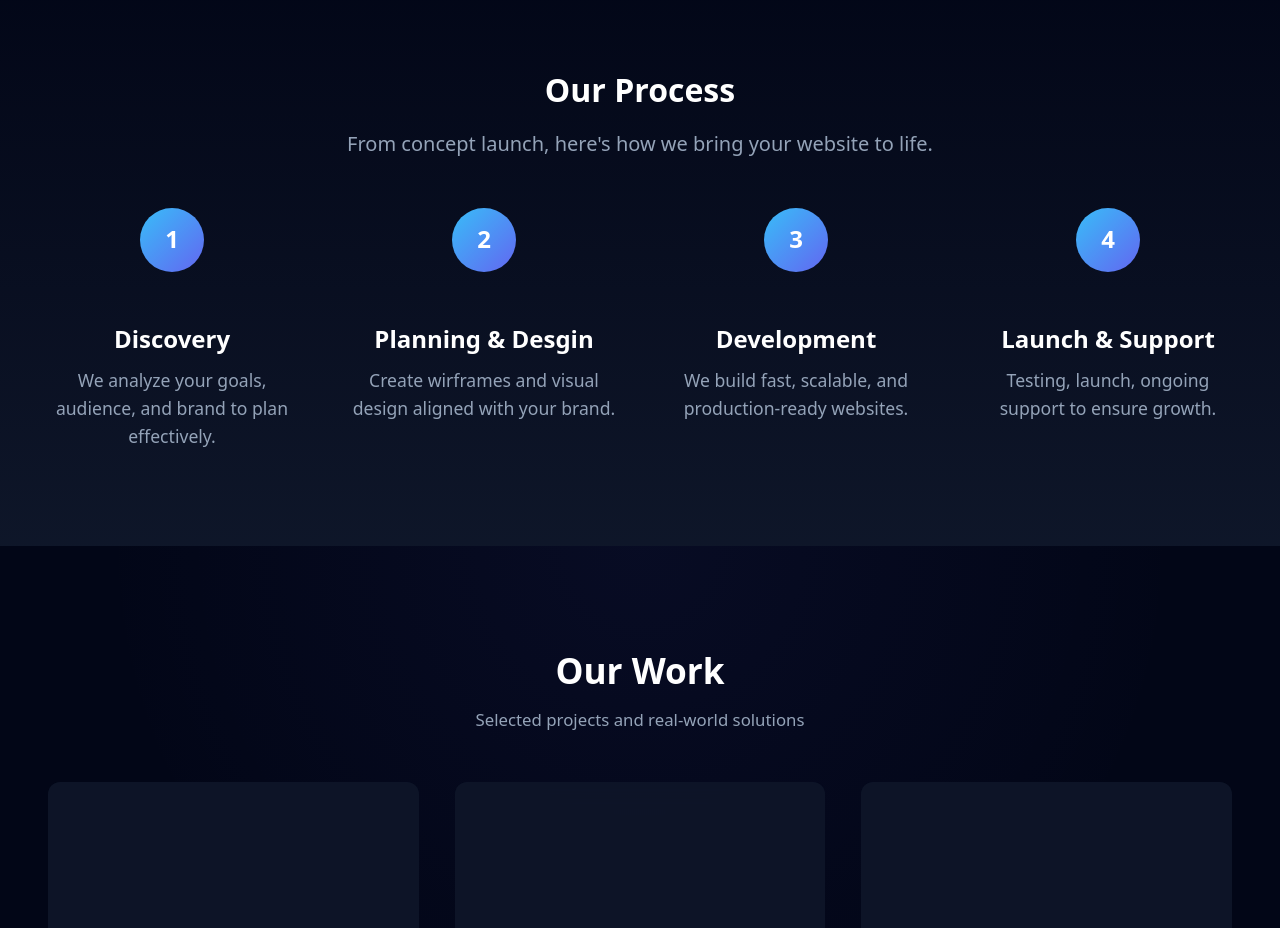
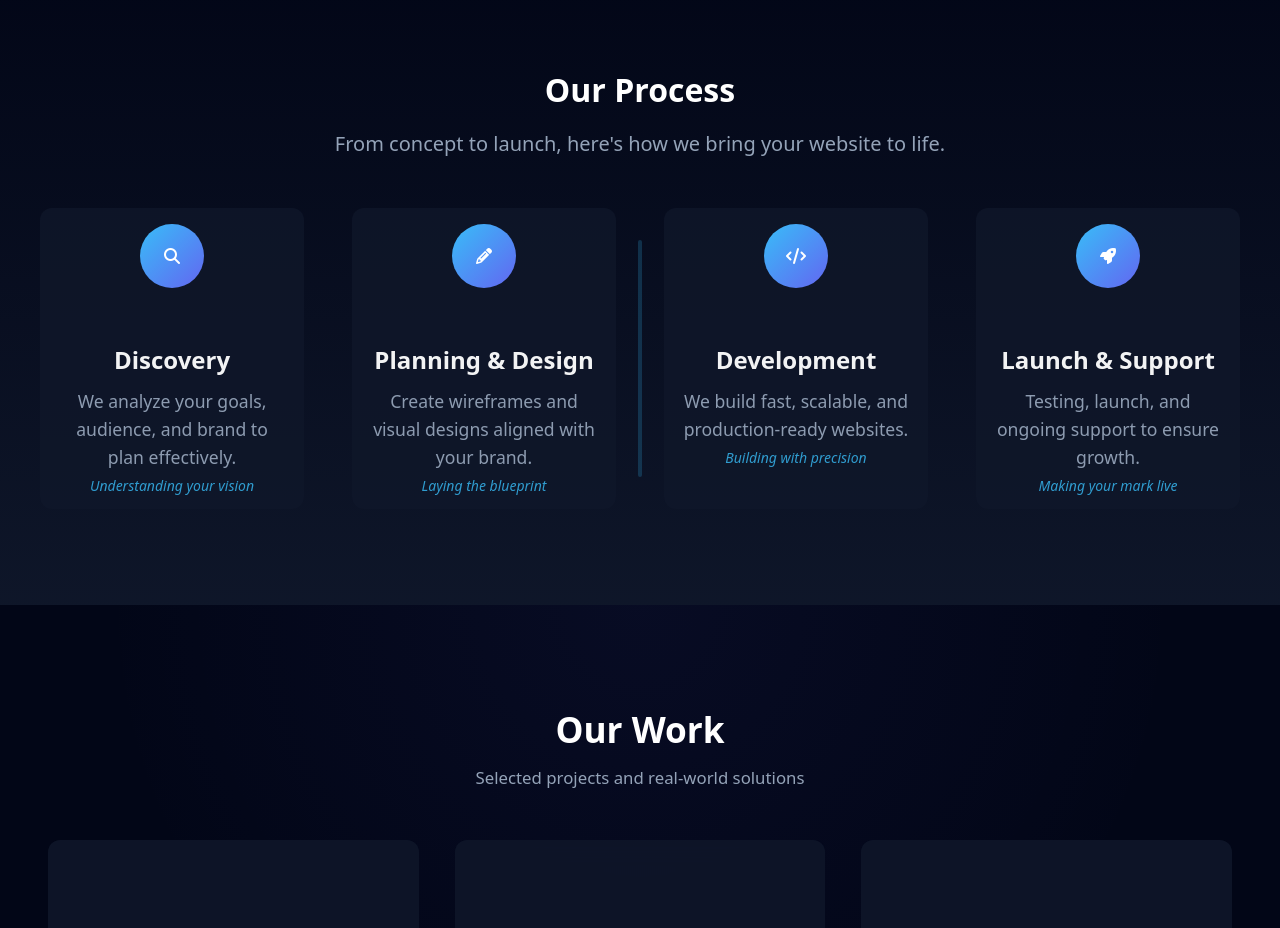
Before and after one commit to Brandonp584/jb-web-studio, a website built with Vite: page index.html in a window 1280 px wide. Shown: the part 3220-4148 px from the top of the page. Built offline with nearby package versions, Linux system fonts and the light colour scheme.

Commit message:
Enhance Process section: add vertical timeline, icons in step numbers, subtle card backgrounds, hover animation on steps, responsive desktop padding

```diff
--- a/css/layout/process.css
+++ b/css/layout/process.css
@@ -1,5 +1,4 @@
-/* ========== PROCESS / HOW IT WORKS SECTION (Moble First) ========== */
-
+/* ================== PROCESS SECTION ================== */
 .process {
     padding: clamp(4rem, 8vw, 6rem) var(--space-md);
     background: linear-gradient(
@@ -26,22 +25,48 @@
     line-height: 1.6;
 }
 
-/* Steps Container */
+/* Steps container */
 .process-steps {
     display: flex;
     flex-direction: column;
     gap: var(--space-lg);
     max-width: var(--max-width);
     margin: 0 auto;
+    position: relative;
 }
 
-/* Single Steps */
+/* Timeline line */
+@media (min-width: 1024px) {
+    .process-steps::before {
+        content: "";
+        position: absolute;
+        top: 2rem;
+        bottom: 2rem;
+        left: 50%;
+        transform: translateX(-50%);
+        width: 4px;
+        background: rgba(56, 189, 248, 0.2);
+        border-radius: 2px;
+        z-index: 0;
+    }
+}
+
+/* Individual step */
 .process-step {
     display: flex;
     align-items: flex-start;
     gap: var(--space-md);
     position: relative;
+    background: rgba(15, 23, 42, 0.8);
+    border-radius: var(--radius-md);
+    padding: 1rem;
     transition: transform 0.3s ease, box-shadow 0.3s ease;
+    z-index: 1;
+}
+
+.process-step:hover {
+    transform: translateY(-5px);
+    box-shadow: 0 12px 24px rgba(56, 189, 248, 0.25);
 }
 
 /* Step Number */
@@ -49,11 +74,7 @@
     flex-shrink: 0;
     width: clamp(3rem, 8vw, 4rem);
     height: clamp(3rem, 8vw, 4rem);
-    background: linear-gradient(
-        135deg,
-        var(--color-primary),
-        var(--color-secondary)
-    );
+    background: linear-gradient(135deg, var(--color-primary), var(--color-secondary));
     border-radius: 50%;
     display: flex;
     align-items: center;
@@ -61,15 +82,33 @@
     font-weight: 700;
     font-size: var(--text-lg);
     color: #fff;
+    position: relative;
     transition: transform 0.3s ease, box-shadow 0.3s ease;
 }
 
+.step-number i {
+    font-size: 1rem;
+    color: #fff;
+}
+
+/* Scale number on hover */
 .process-step:hover .step-number {
     transform: scale(1.1);
     box-shadow: 0 10px 20px rgba(56, 189, 248, 0.4);
 }
 
 /* Step Content */
+.step-content {
+    opacity: 0.95;
+    transform: translateY(5px);
+    transition: transform 0.3s ease, opacity 0.3s ease;
+}
+
+.process-step:hover .step-content {
+    opacity: 1;
+    transform: translateY(0);
+}
+
 .step-content h3 {
     font-size: var(--text-lg);
     margin-bottom: 0.5rem;
@@ -78,11 +117,18 @@
 .step-content p {
     font-size: var(--text-md);
     line-height: 1.6;
-    color: var(--color-text-muted)
+    color: var(--color-text-muted);
 }
 
-/* ========== Tablet ========== */
+.step-tagline {
+    display: block;
+    font-size: 0.875rem;
+    color: rgba(56, 189, 248, 0.85);
+    margin-top: 0.25rem;
+    font-style: italic;
+}
 
+/* Tablet */
 @media (min-width: 768px) {
     .process-steps {
         flex-direction: row;
@@ -100,9 +146,7 @@
     }
 }
 
-
-/* ========== Desktop ========== */
-
+/* Desktop adjustments */
 @media (min-width: 1024px) {
     .process-step {
         gap: var(--space-lg);
@@ -123,10 +167,11 @@
     }
 }
 
-/* -------- Reduced Motions -------- */
+/* Reduced motion */
 @media (prefers-reduced-motion: reduce) {
     .process-step,
-    .step-number {
+    .step-number,
+    .step-content {
         transition: none;
     }
 }
--- a/index.html
+++ b/index.html
@@ -6,6 +6,11 @@
     <title>J&B Web Studio | High-Performance Websites</title>
     <meta name="description" content="J&B Web Studio — High-performance websites for small businesses. Design, development, SEO & performance. Free consultation.">
     <link rel="canonical" href="https://yourdomain.example/">
+
+    <link
+         rel="stylesheet"
+        href="https://cdnjs.cloudflare.com/ajax/libs/font-awesome/6.5.0/css/all.min.css"
+    />
 
     <!-- CSS -->
      <link rel="stylesheet" href="/css/style.css" />
@@ -187,43 +192,47 @@
     <section id="process" class="process">
         <div class="section-header">
             <h2>Our Process</h2>
-            <p>From concept launch, here's how we bring your website to life.</p>
+            <p>From concept to launch, here's how we bring your website to life.</p>
         </div>
 
         <div class="process-steps">
             <div class="process-step">
-                <div class="step-number">1</div>
+                <div class="step-number"><i class="fa-solid fa-magnifying-glass"></i></div>
                 <div class="step-content">
-                    <h3> Discovery</h3>
+                    <h3>Discovery</h3>
                     <p>We analyze your goals, audience, and brand to plan effectively.</p>
+                    <span class="step-tagline">Understanding your vision</span>
             </div>
         </div>
 
         <div class="process-step">
-                <div class="step-number">2</div>
+            <div class="step-number"><i class="fa-solid fa-pencil-alt"></i></div>
             <div class="step-content">
-                    <h3>Planning & Desgin</h3>
-                    <p>Create wirframes and visual design aligned with your brand.</p>
+                <h3>Planning & Design</h3>
+                <p>Create wireframes and visual designs aligned with your brand.</p>
+                <span class="step-tagline">Laying the blueprint</span>
             </div>
         </div>
 
         <div class="process-step">
-                <div class="step-number">3</div>
+            <div class="step-number"><i class="fa-solid fa-code"></i></div>
             <div class="step-content">
                 <h3>Development</h3>
                 <p>We build fast, scalable, and production-ready websites.</p>
+                <span class="step-tagline">Building with precision</span>
             </div>
         </div>
 
         <div class="process-step">
-                <div class="step-number">4</div>
+            <div class="step-number"><i class="fa-solid fa-rocket"></i></div>
             <div class="step-content">
                 <h3>Launch & Support</h3>
-                    <p>Testing, launch, ongoing support to ensure growth.</p>
-                </div>
+                <p>Testing, launch, and ongoing support to ensure growth.</p>
+                <span class="step-tagline">Making your mark live</span>
             </div>
         </div>
     </section>
+
 
     <section id="portfolio" class="portfolio">
         <div class="section-header">
```
Lines whose indentation alone changed are shown as unchanged.
